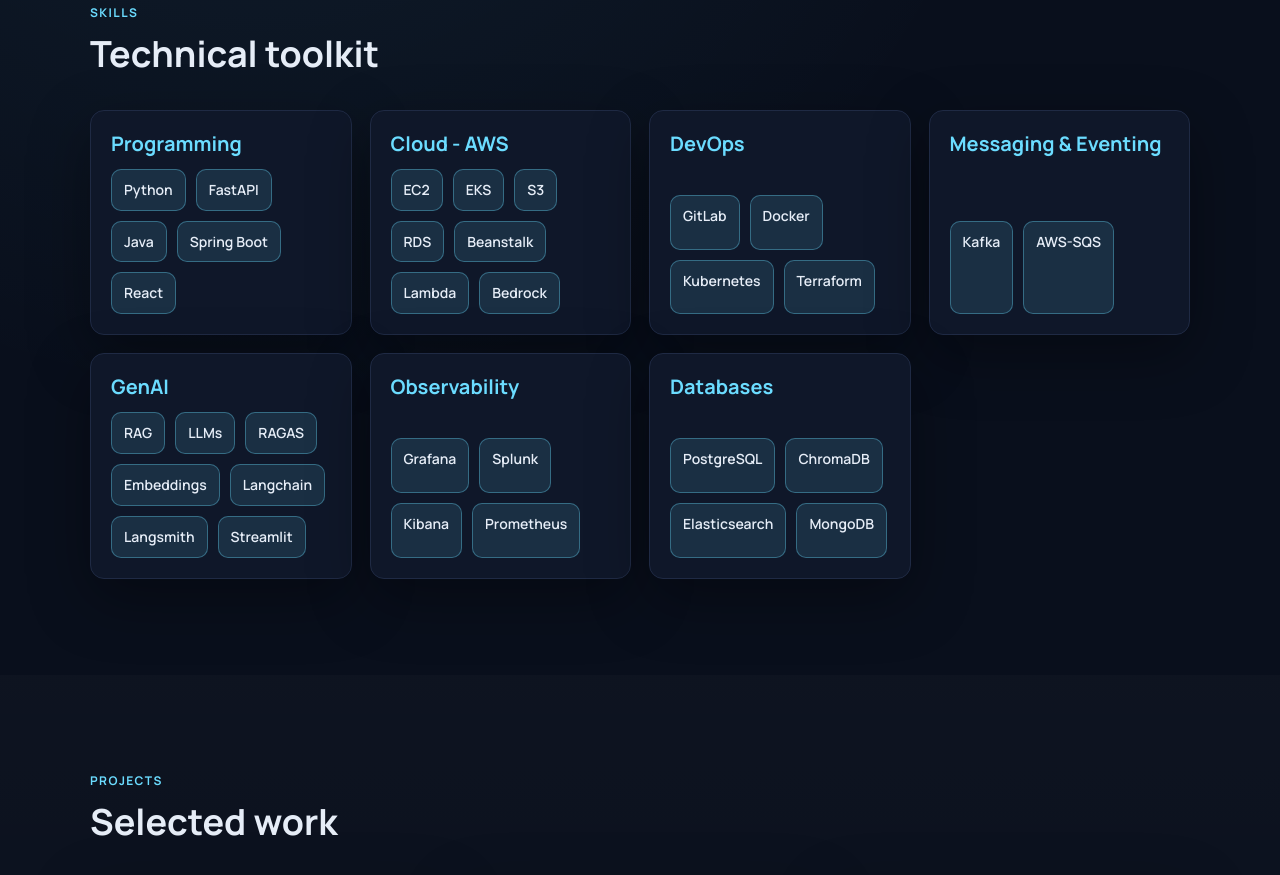
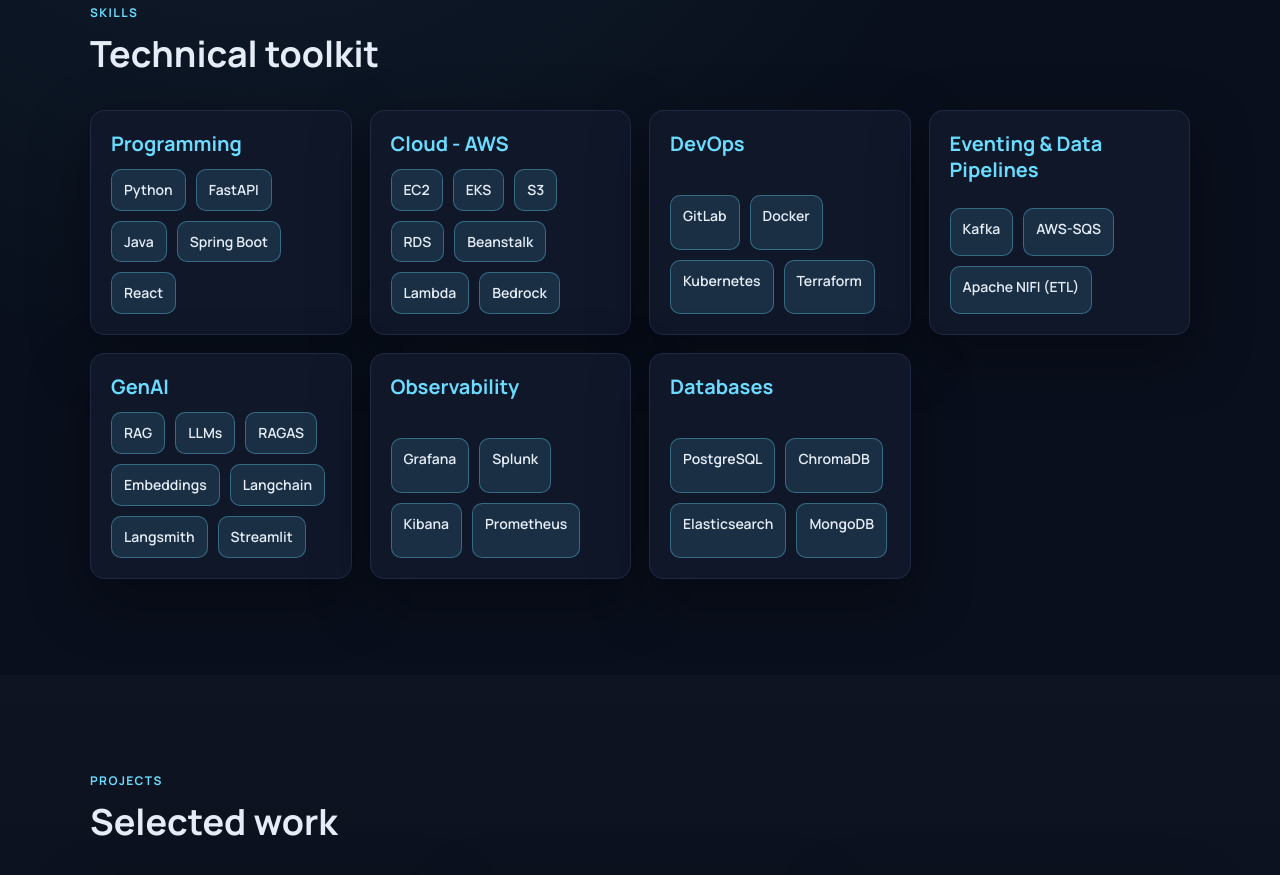
Before and after one commit to satheeshkumart50/portfolio, a plain HTML site: page index.html in a window 1280 px wide. Shown: the part 1131-2006 px from the top of the page. Drawn offline with Linux system fonts and the light colour scheme.

Commit message:
Update portfolio details

```diff
--- a/index.html
+++ b/index.html
@@ -139,10 +139,11 @@
               </div>
             </article>
             <article class="skill-card">
-              <h3 style="color:#6bdcff;">Messaging &amp; Eventing</h3>
+              <h3 style="color:#6bdcff;">Eventing &amp; Data Pipelines</h3>
               <div class="badge-row">
                 <span class="badge">Kafka</span>
                 <span class="badge">AWS-SQS</span>
+                <span class="badge">Apache NIFI (ETL)</span>
               </div>
             </article>
             <article class="skill-card">
```
